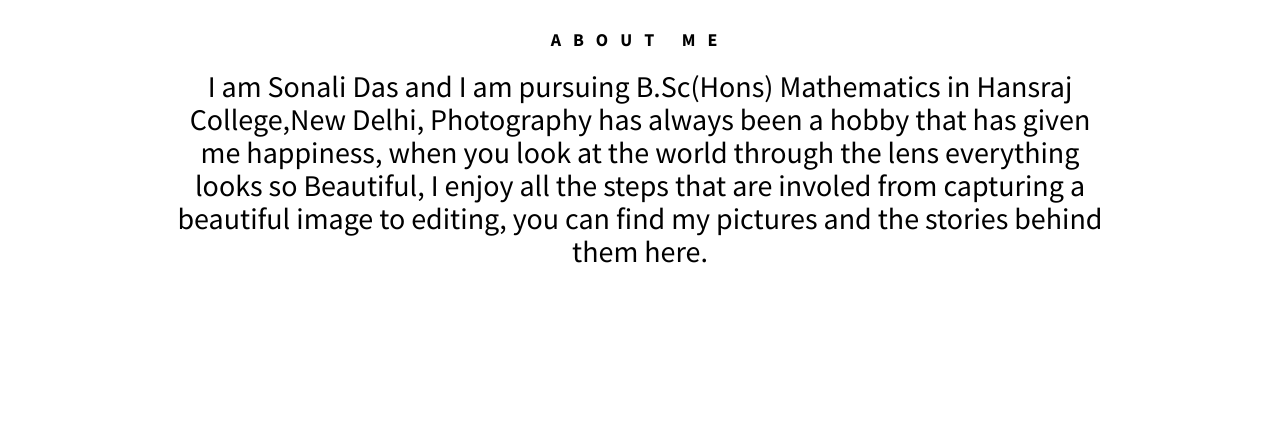
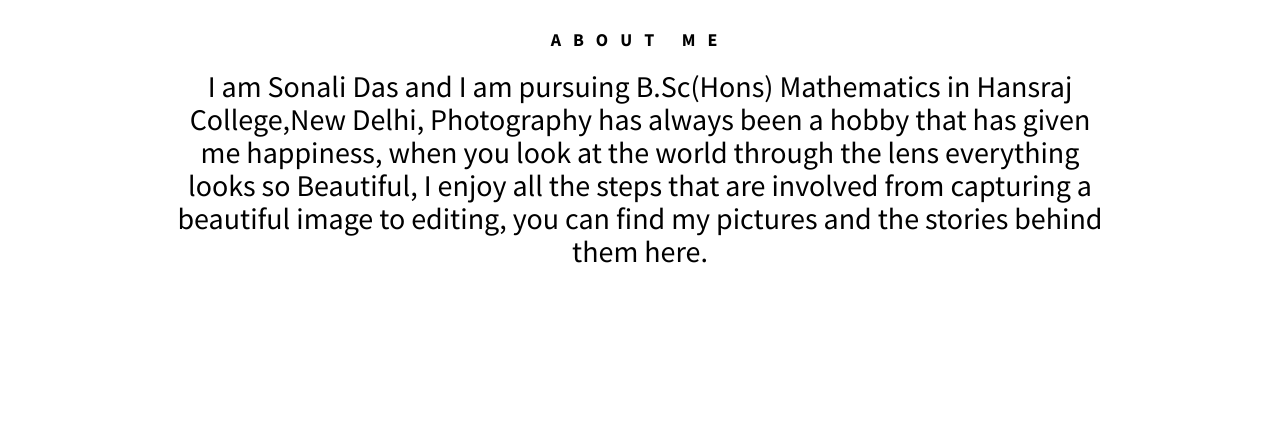
Before and after one commit to SonaliDas01/Blog, a plain HTML site: page index.html in a window 1280 px wide. Shown: the part 810-1235 px from the top of the page. Drawn offline with Linux system fonts and the light colour scheme.

Commit message:
Update index.html

```diff
--- a/index.html
+++ b/index.html
@@ -79,7 +79,7 @@
                <div class="col-md-offset-1 col-md-10 ">
                     <div class="about-info">
                          <h3>About me</h3>
-                         <h2 style="color:black;">I am Sonali Das and I am pursuing B.Sc(Hons) Mathematics in Hansraj College,New Delhi, Photography has always been a hobby that has given me happiness, when you look at the world through the lens everything looks so Beautiful, I enjoy all the steps that are involed from capturing a beautiful image to editing, you can find my pictures and the stories behind them here.
+                         <h2 style="color:black;">I am Sonali Das and I am pursuing B.Sc(Hons) Mathematics in Hansraj College,New Delhi, Photography has always been a hobby that has given me happiness, when you look at the world through the lens everything looks so Beautiful, I enjoy all the steps that are involved from capturing a beautiful image to editing, you can find my pictures and the stories behind them here.
                          </h2>
                     </div>
                </div>
```
